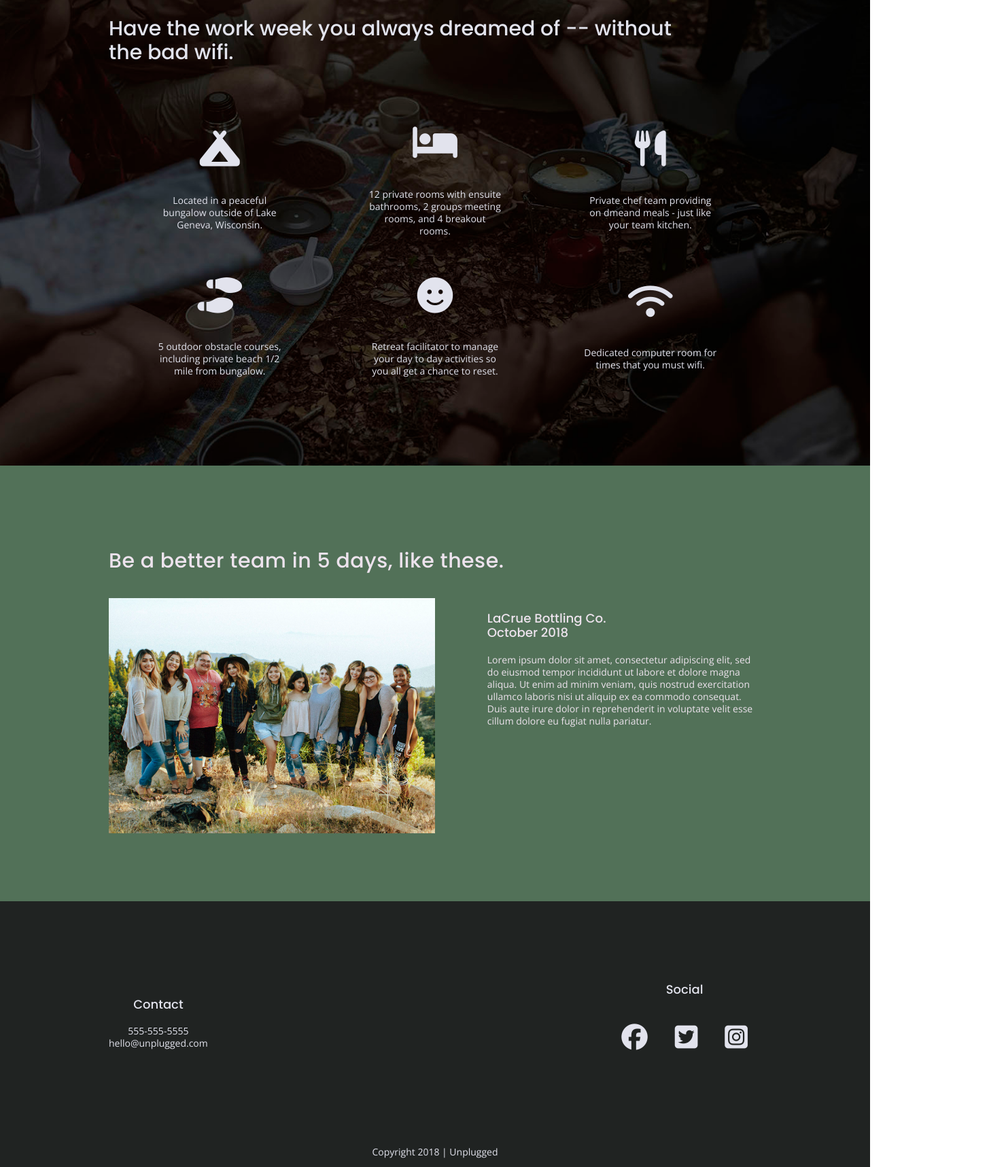
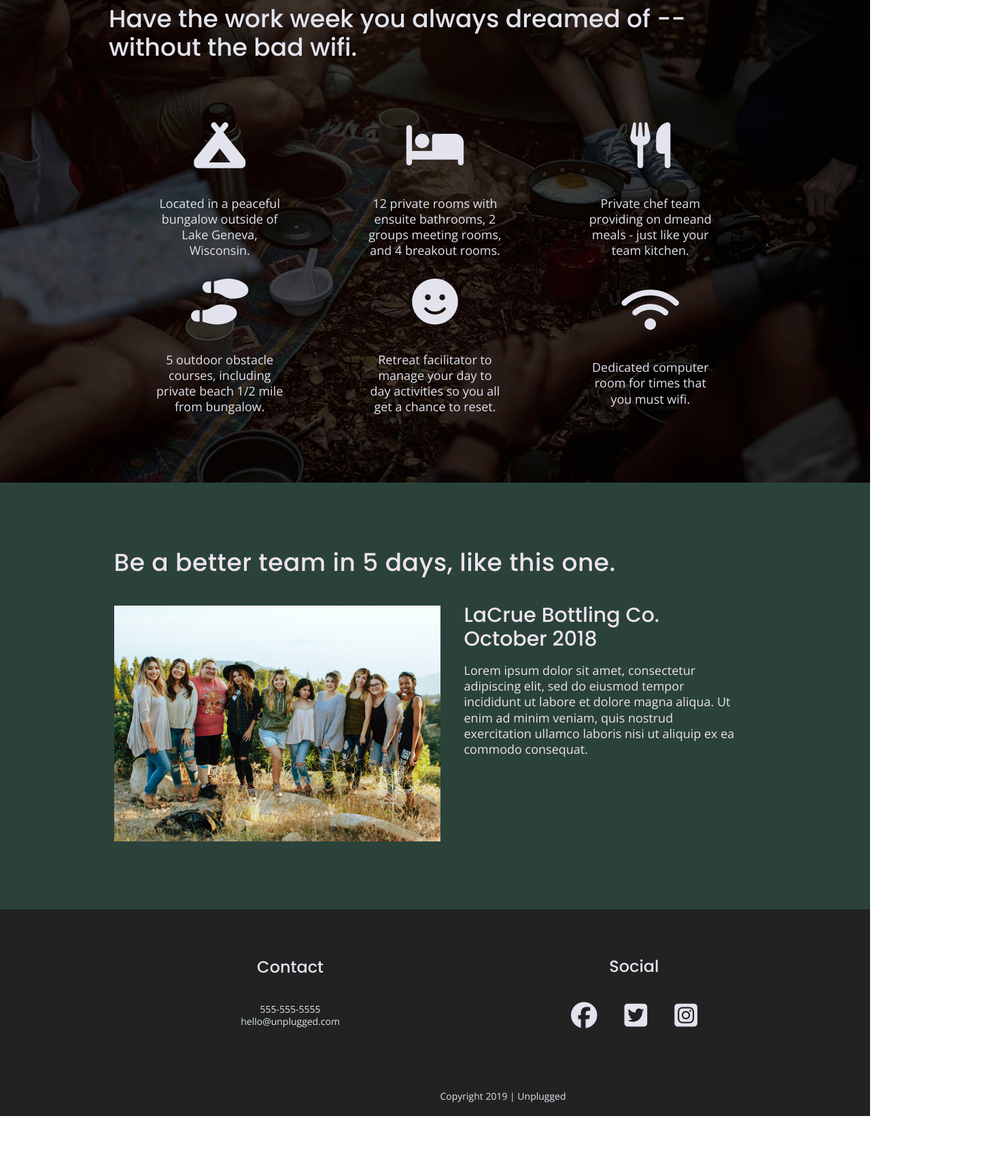
Before and after one commit to kellyraefoote/Unplugged-Retreat, a website built with Parcel: page index.html in a window 1280 px wide. Shown: the part 1080-2797 px from the top of the page at 68% size, 1480 px wide, since content can reach past the window. After the commit the page ends 2722 px from the top, so only its background shows below. Built offline with nearby package versions, Linux system fonts and the light colour scheme.

Commit message:
Final touches on Homepage

```diff
--- a/css/main.css
+++ b/css/main.css
@@ -136,13 +136,6 @@ p {
   line-height: 1.285;
 }
 
-img {
-
-}
-
-figure {
-
-}
 
 address {
  font-family: 'Open Sans', sans-serif;
@@ -218,6 +211,7 @@ header nav ul {
   justify-content: space-around;
   width: 100%;
   padding: 0;
+  margin: 0;
 }
 
 header nav ul li {
@@ -321,11 +315,13 @@ aside h3 {
   font-weight: 300;
   font-size: 1.125em;
   letter-spacing: 1px;
+  margin: 20p 0 10px 0;
 }
 
 aside p {
   font-size: 0.875em;
   letter-spacing: 1px;
+  margin:0;
 }
 
 aside .form {
@@ -398,7 +394,7 @@ input[type=button] {
   display: flex;
   justify-content: center;
   flex-flow: row wrap;
-  background-color: #527158;
+  background-color: #2a423a;
   color: #ede3ed;
 }
 
@@ -617,6 +613,10 @@ aside .form {
     padding: 33px 0;
   }
 
+  header figure {
+    padding-top: 0;
+  }
+
   header .content-wrapper {
     width: 100%;
     justify-content: space-between;
@@ -636,7 +636,16 @@ aside .form {
 
 /*Hero Area*/
 
+.hero-area h1 {
+  font-size: 3em;
+}
+
+.hero-area .content-wrapper {
+  margin: 0;
+}
 /* Aside */
+
+
   aside .content-wrapper {
     margin: 50px 0;
     display: flex;
@@ -650,6 +659,10 @@ aside .form {
     margin: 0;
   }
 
+  aside h3 {
+    font-size: 1.5em;
+  }
+
   /*Features*/
   .features article {
     display: flex;
@@ -659,6 +672,10 @@ aside .form {
     flex-basis: 50%;
   }
 
+  .features h2 {
+    font-size: 2.25em;
+  }
+
   .features .features-item-description {
       width: 62%;
   }
@@ -666,7 +683,12 @@ aside .form {
   /* Reviews */
   .reviews article {
     display: flex;
-    justify-content: space-between;
+    justify-content: center;
+  }
+
+  .reviews h2 {
+    font-size: 2.25em;
+    margin: 0;
   }
 
   .reviews article div {
@@ -674,11 +696,15 @@ aside .form {
   }
 
   .reviews h3 {
-    min-width: 60%;
+    min-width: 100%;
+    font-size: 1.5em;
+    margin-bottom: 0;
+    margin-top: 17px;
   }
 
   figure {
     width: 40%;
+    margin: 20px 20px 0 0 ;
   }
 
   /* Footer */
@@ -693,6 +719,10 @@ aside .form {
     align-items: center;
   }
 
+  footer h4 {
+    font-size: 1.5em;
+  }
+
   footer .social p{
     justify-content: space-between;
     padding: 20px;
@@ -700,6 +730,10 @@ aside .form {
 
   footer .contact {
       margin-bottom: 0;
+  }
+
+  footer .contact address {
+    padding: 20px;
   }
 
   footer .copyright {
@@ -765,16 +799,38 @@ Desktop Styles Here
 @media only screen and (min-width: 1200px) {
 
 /*Homepage Styles*/
+
+/*Header*/
+header img {
+  width: 50%;
+}
+
+
 .content-wrapper {
  max-width: 960px;
 }
 
 /*Hero*/
+
+.hero-area {
+  min-height: 600px;
+}
 .hero-area h1 {
-  width: 60%;
+  font-size: 3.75em;
+  max-width: 70%;
+
 }
 
 /*Aside*/
+
+aside h3 {
+  font-size: 1.875em;
+  margin: 0;
+}
+
+aside p {
+  font-size: 1.125em;
+}
  aside .content-wrapper {
   flex-wrap: row wrap;
   justify-content:space-around;
@@ -788,24 +844,63 @@ Desktop Styles Here
  /*Features*/
  .features h2 {
     width: 90%;
+    margin-top: 0;
  }
 
  .features article {
   flex-basis: 33%;
+  margin-bottom: 0;
+ }
+
+ .features p {
+  font-size: 1.125em;
  }
 
  /*Reviews*/
 
  .reviews article div {
   width: 42%;
+  margin: 0;
  }
 
+ .reviews article {
+  justify-content:left;
+  margin-top: 25px;
+ }
+
+ .reviews div {
+  padding-left: 15px;
+ }
+
+ .reviews img {
+  min-width: 455px;
+ }
+
+ .reviews h3 {
+  font-size: 1.875em;
+ }
+
+ .reviews p {
+  font-size: 1.125em;
+ }
+
+
+
  footer .content-wrapper {
-  width: 90%;
+  width: 80%;
+  margin: 50px 0;
  }
 
   figure  {
   width: 50%;
+ }
+
+ .footer-content {
+  justify-content: center;
+ }
+
+ footer div {
+  padding: 0 100px 0 100px
  }
 
 
@@ -828,6 +923,7 @@ Desktop Styles Here
     padding-bottom: 37.5%;
     height: 0;
     overflow: hidden;
+    display:flex;
   }
 
   /* ==========================================================================
--- a/index.html
+++ b/index.html
@@ -116,7 +116,7 @@
     </section>
     <section class="reviews">
       <div class="content-wrapper">
-        <h2>Be a better team in 5 days, like these.</h2>
+        <h2>Be a better team in 5 days, like this one.</h2>
         <article>
           <figure>
             <a href="">
@@ -125,7 +125,7 @@
           </figure>
           <div>
             <h3>LaCrue Bottling Co.<Br>October 2018</h3>
-           <p>Lorem ipsum dolor sit amet, consectetur adipiscing elit, sed do eiusmod tempor incididunt ut labore et dolore magna aliqua. Ut enim ad minim veniam, quis nostrud exercitation ullamco laboris nisi ut aliquip ex ea commodo consequat. Duis aute irure dolor in reprehenderit in voluptate velit esse cillum dolore eu fugiat nulla pariatur.</p>
+           <p>Lorem ipsum dolor sit amet, consectetur adipiscing elit, sed do eiusmod tempor incididunt ut labore et dolore magna aliqua. Ut enim ad minim veniam, quis nostrud exercitation ullamco laboris nisi ut aliquip ex ea commodo consequat.</p>
           </div>
         </article>
       </div>
@@ -161,7 +161,7 @@
       </div>
     </div>
     <div class="copyright">
-      <p>Copyright 2018 | Unplugged</p>
+      <p>Copyright 2019 | Unplugged</p>
     </div>
   </footer>
   <script src="../js/vendor/modernizr-3.11.2.min.js"></script>
```
